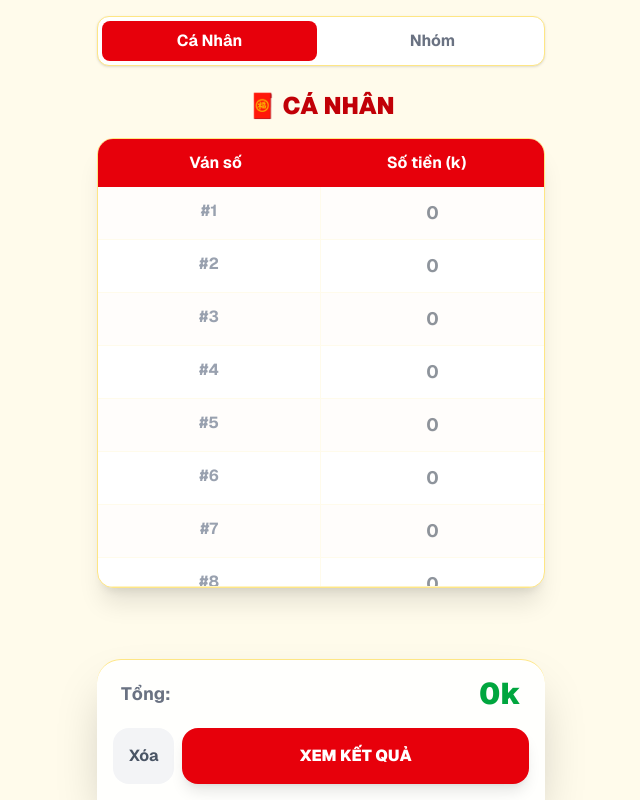
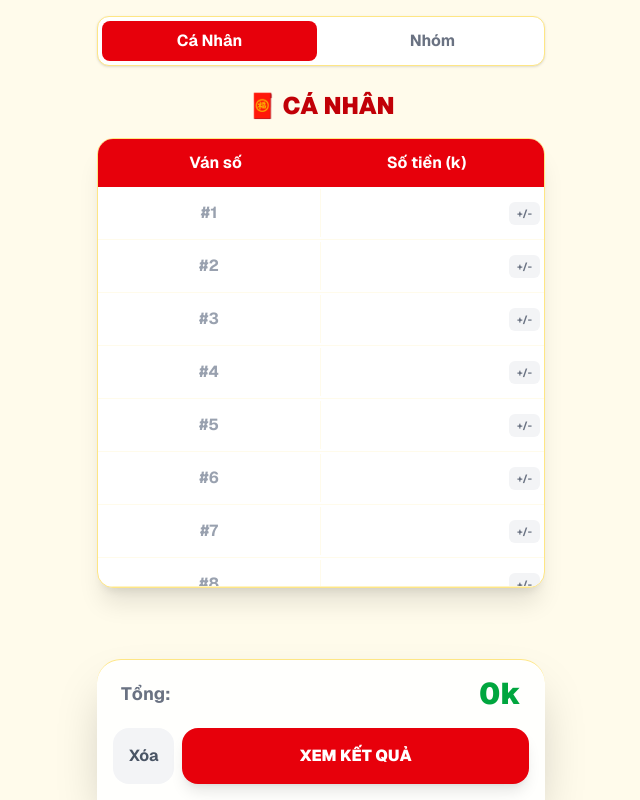
Before and after one commit to truongtoanr0602/card-calculator, a Next.js app: page / in a window 1280 px wide. Shown: the whole page, without its empty margins (319-959 px from the left). Built offline with nearby package versions, Linux system fonts and the light colour scheme.

Commit message:
Thêm button cộng trừ để hiện thị số dương - am

```diff
--- a/app/page.tsx
+++ b/app/page.tsx
@@ -64,6 +64,38 @@ export default function Home() {
     setRoundsP2(newRounds);
   };
 
+  // Doi dau
+
+  // Hàm đảo dấu cho Chế độ 1
+const toggleSignP1 = (index: any) => {
+  const newRounds = [...rounds];
+  let val = newRounds[index];
+  if (val === "") return;
+
+  if (val.startsWith("-")) {
+    newRounds[index] = val.substring(1);
+  } else {
+    newRounds[index] = "-" + val;
+  }
+  setRounds(newRounds);
+};
+
+// Hàm đảo dấu cho Chế độ 2
+const toggleSignP2 = (rIdx: any, pIdx: any) => {
+  const newRounds = [...roundsP2];
+  let val = newRounds[rIdx].scores[pIdx];
+  if (val === "") return;
+
+  if (val.startsWith("-")) {
+    newRounds[rIdx].scores[pIdx] = val.substring(1);
+  } else {
+    newRounds[rIdx].scores[pIdx] = "-" + val;
+  }
+  setRoundsP2(newRounds);
+};
+
+
+
   const calculateRowSum = (scores: any) => scores.reduce((acc: any, s: any) => acc + (parseFloat(s) || 0), 0);
 
   const getPlayerTotal = (pIdx: any) => roundsP2.reduce((acc, row) => acc + (parseFloat(row.scores[pIdx]) || 0), 0);
@@ -87,15 +119,24 @@ export default function Home() {
             </div>
             <div className="max-h-[50vh] overflow-y-auto border-b border-amber-100">
               {rounds.map((val, idx) => (
-                <div key={idx} className={`grid grid-cols-2 border-b border-amber-50 ${idx % 2 === 0 ? 'bg-orange-50/20' : ''}`}>
+                <div key={idx} className="grid grid-cols-2 border-b border-amber-50 items-center">
   <div className="p-3 text-center font-bold text-gray-400 border-r border-amber-50">#{idx + 1}</div>
+  <div className="relative flex items-center pr-2">
     <input
-                    type="text" inputMode="decimal" value={val}
+      type="text"
+      inputMode="numeric"
+      value={val}
       onChange={(e) => handleInputChange(idx, e.target.value)}
-                    placeholder="0"
-                    className={`w-full p-3 text-center bg-transparent focus:outline-none focus:bg-white transition-all font-bold text-lg
+      className={`w-full p-3 text-center bg-transparent focus:outline-none font-bold text-lg
         ${parseFloat(val) > 0 ? 'text-green-600' : parseFloat(val) < 0 ? 'text-red-600' : 'text-gray-800'}`}
     />
+    <button
+      onClick={() => toggleSignP1(idx)}
+      className="absolute right-1 px-2 py-1 bg-gray-100 text-[10px] font-bold rounded-md text-gray-500 active:bg-gray-200"
+    >
+      +/-
+    </button>
+  </div>
 </div>
               ))}
             </div>
@@ -157,8 +198,20 @@ export default function Home() {
                           <tr key={rIdx} className={`${isErr ? 'bg-red-50' : 'bg-white'} border-b border-amber-50`}>
                             <td className="p-3 text-center font-bold text-gray-300 sticky left-0 bg-inherit shadow-[1px_0_0_0_#fff7ed]">{rIdx + 1}</td>
                             {row.scores.map((score, pIdx) => (
-                              <td key={pIdx} className="p-0 border-l border-amber-50">
-                                <input type="text" inputMode="numeric" value={score} onChange={(e) => handleP2Change(rIdx, pIdx, e.target.value)} className={`w-full p-4 text-center bg-transparent focus:outline-none font-bold ${parseFloat(score) > 0 ? 'text-green-600' : parseFloat(score) < 0 ? 'text-red-600' : 'text-gray-400'}`} placeholder="0" />
+                              <td key={pIdx} className="p-0 border-l border-amber-50 relative group">
+  <input
+    type="text"
+    inputMode="numeric"
+    value={score}
+    onChange={(e) => handleP2Change(rIdx, pIdx, e.target.value)}
+    className={`w-full p-4 text-center bg-transparent focus:outline-none font-bold ${parseFloat(score) > 0 ? 'text-green-600' : parseFloat(score) < 0 ? 'text-red-600' : 'text-gray-400'}`}
+  />
+  <button
+    onClick={() => toggleSignP2(rIdx, pIdx)}
+    className="absolute right-0 bottom-0 px-1.5 py-0.5 bg-gray-100/80 text-[8px] font-bold rounded-tl-md text-gray-400"
+  >
+    +/-
+  </button>
 </td>
                             ))}
                             <td className={`p-3 text-center font-black sticky right-0 bg-inherit shadow-[-1px_0_0_0_#fff7ed] ${isErr ? 'text-red-600 animate-pulse' : 'text-green-500'}`}>
```
Lines whose indentation alone changed are shown as unchanged.
